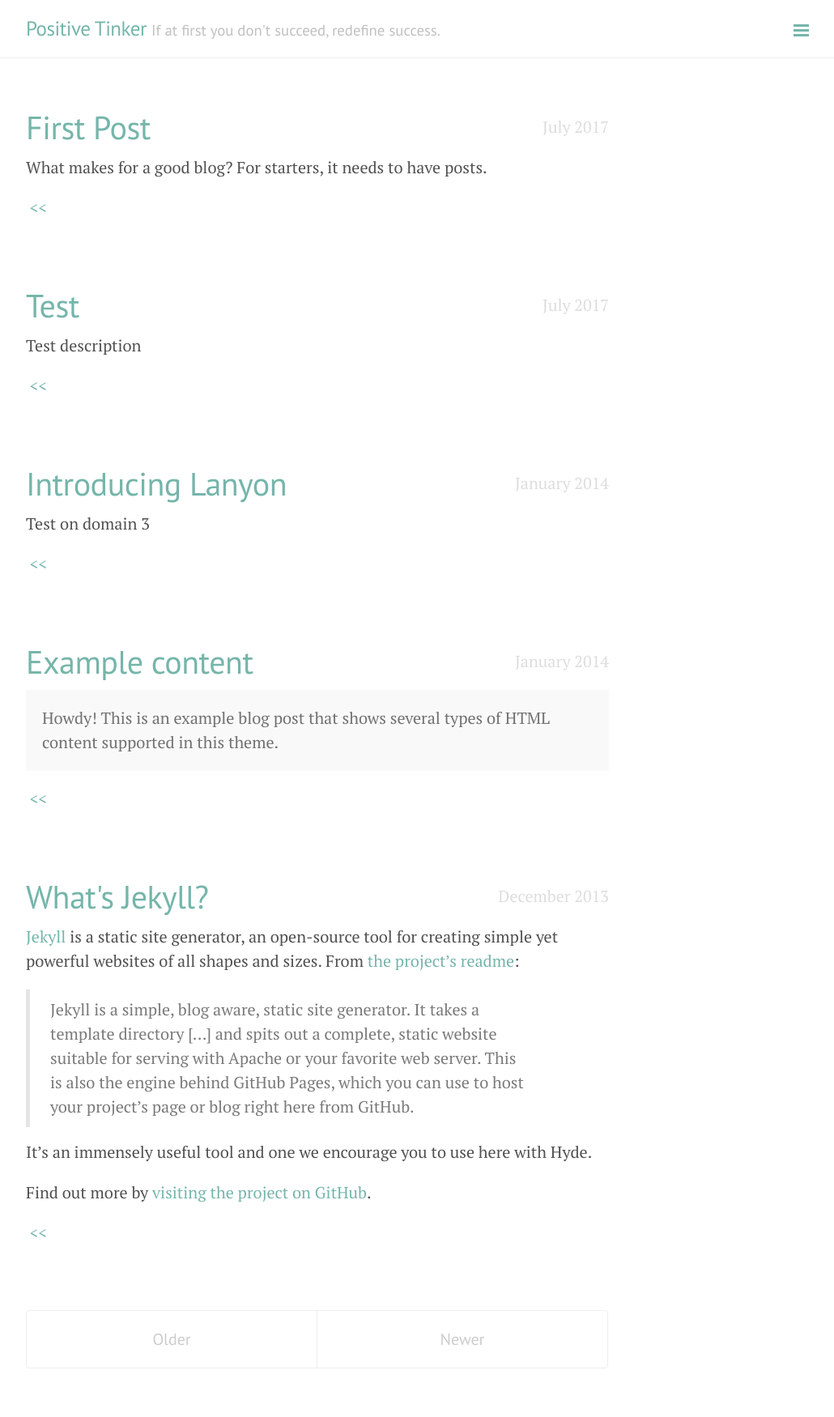
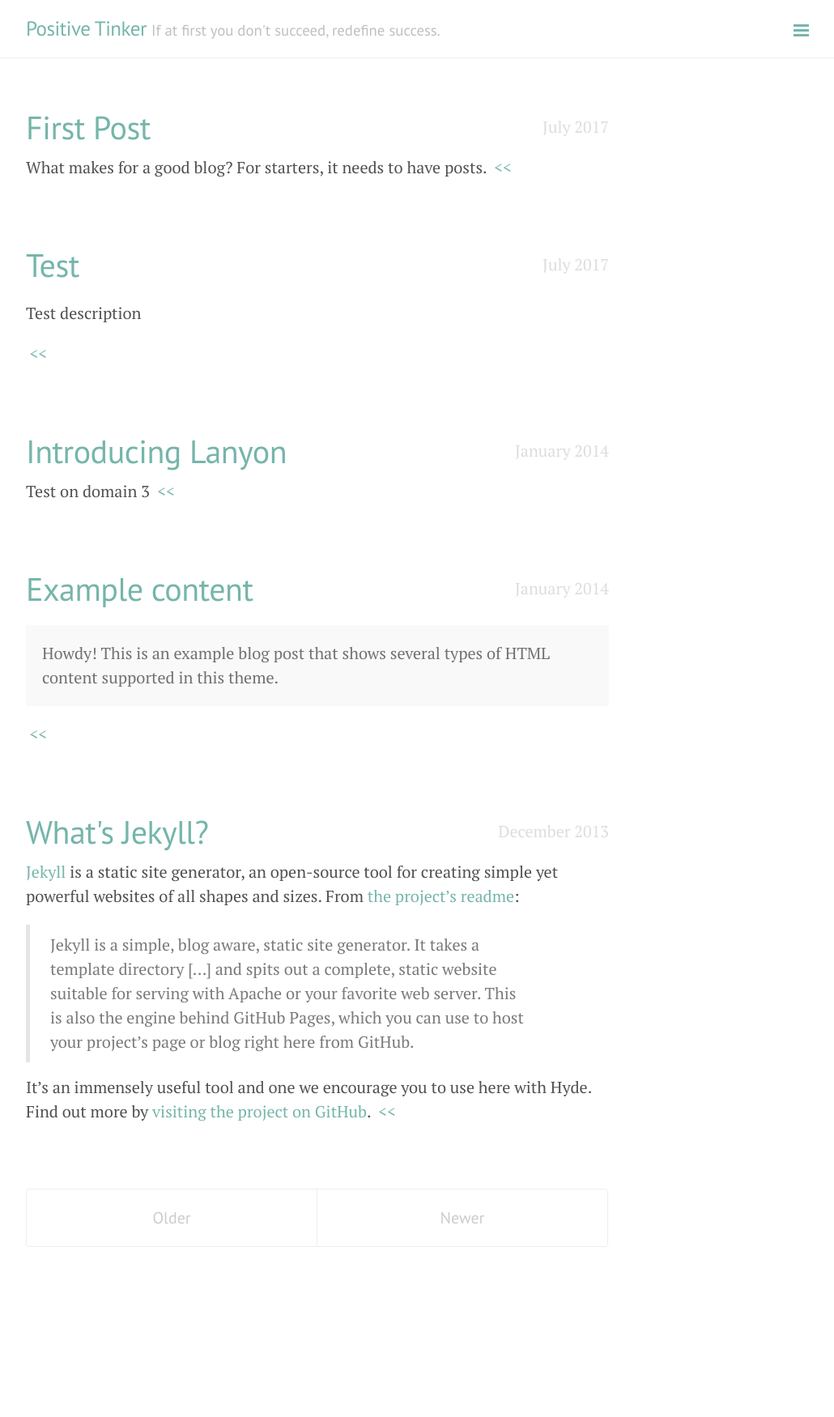
Before and after one commit to MikeTV/PositiveTinker, a Jekyll site: the page built from index.html, in a window 1280 px wide. Shown: the whole page at 81% size, without its empty margins (248-1278 px from the left). Built offline with Jekyll 4.4.1, drawn with Linux system fonts in a browser that asks for light colours; the list of posts is cut into pages by our own code; after the commit the page ends 1600 px from its top, so only the background shows below that.

Commit message:
Update index.html

```diff
--- a/index.html
+++ b/index.html
@@ -11,13 +11,14 @@ layout: default
         {{ post.title }}
       </a>
     </h1>
-
+    <p>
     {% if post.description.size > 0 %}
           {{ post.description | markdownify }}
       {% else %}
-          {{ post.excerpt }}
+          {{ post.excerpt | remove: '<p>' | remove: '</p>' }}
     {% endif %}
     <a href="{{ post.url }}">&nbsp;&lt;&lt;</a>
+    </p>
 
   </div>
   {% endfor %}
```
